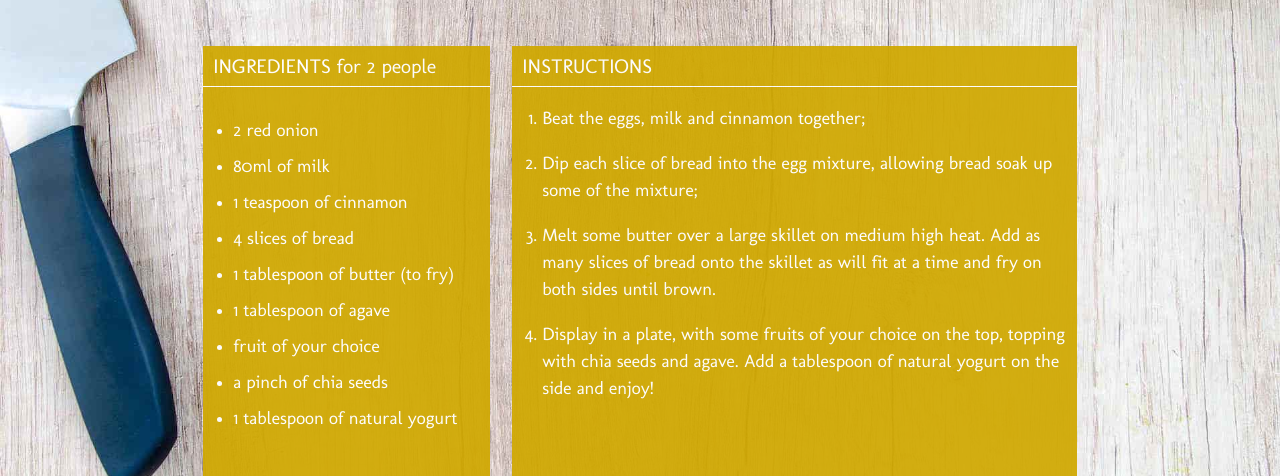
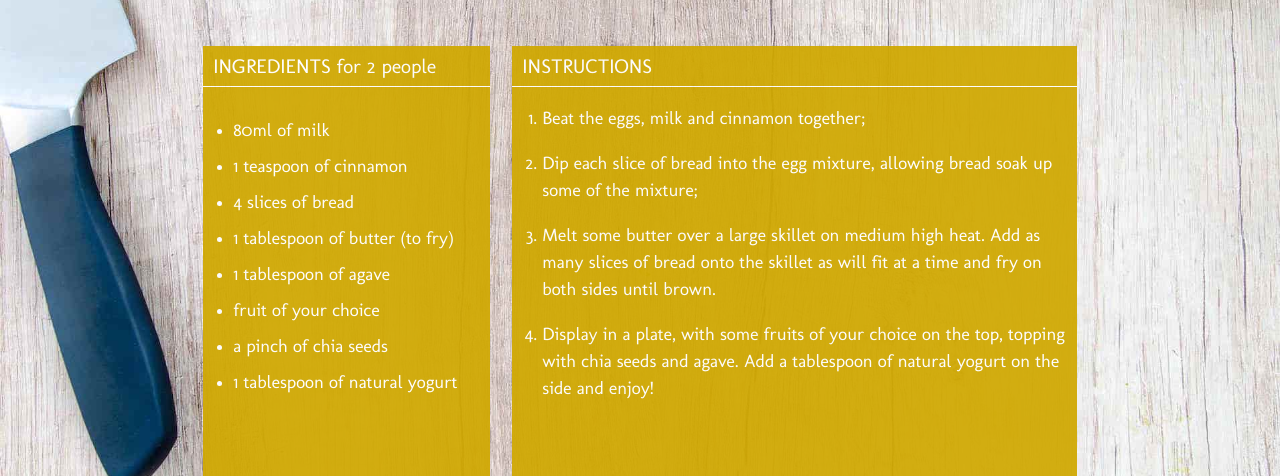
Before and after one commit to SaraR13/Kitchen-s-Table, a plain HTML site: page french-toast-with-fruit-and-yogurt.html in a window 1280 px wide. Shown: the part 324-800 px from the top of the page. Drawn offline with nearby package versions, Linux system fonts and the light colour scheme.

Commit message:
second commit

```diff
--- a/french-toast-with-fruit-and-yogurt.html
+++ b/french-toast-with-fruit-and-yogurt.html
@@ -79,7 +79,6 @@ ___saradesignpro.com___
                     <div class="title"><h2>INGREDIENTS for 2 people</h2></div><!--/title-->
                     <div class="ingredientsList">
                         <ul>
-                            <li><p>2 red onion</p></li>
                             <li><p>80ml of milk</p></li>
                             <li><p>1 teaspoon of cinnamon</p></li>
                             <li><p>4 slices of bread</p></li>
```
